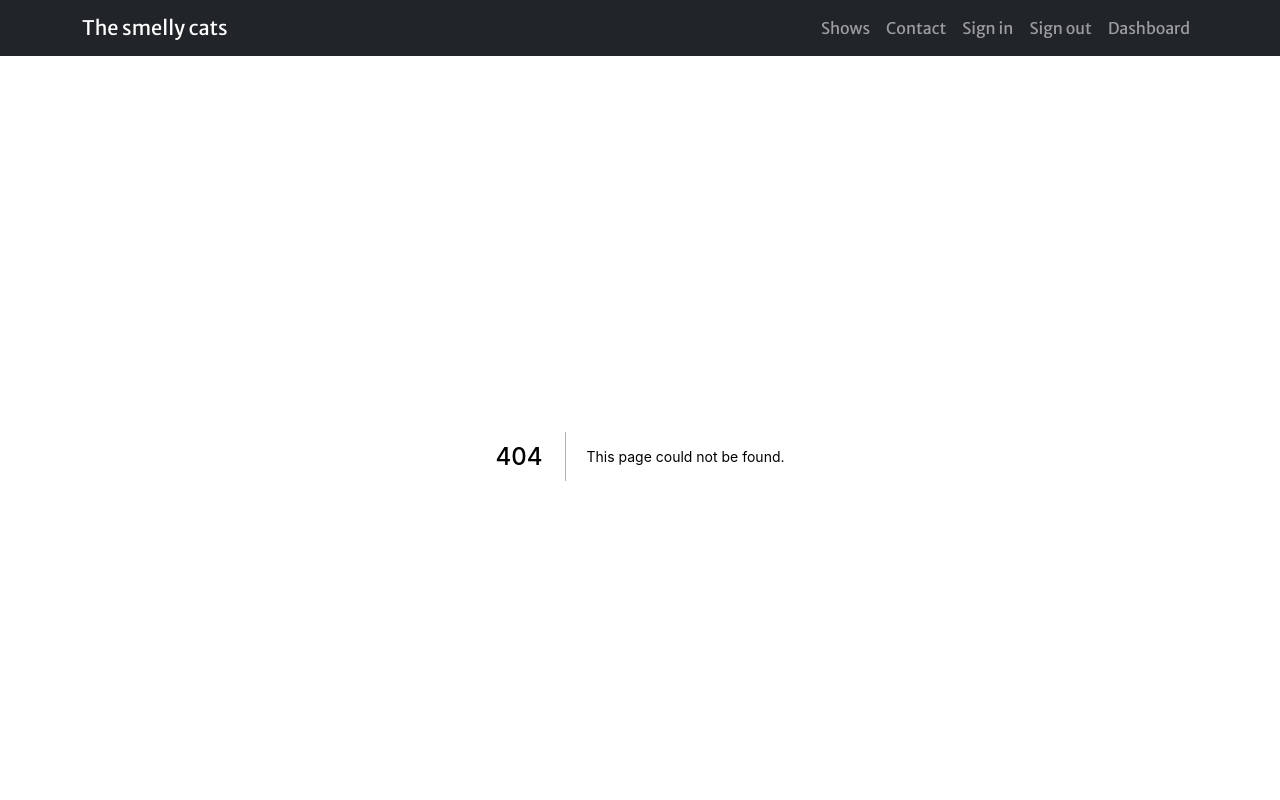
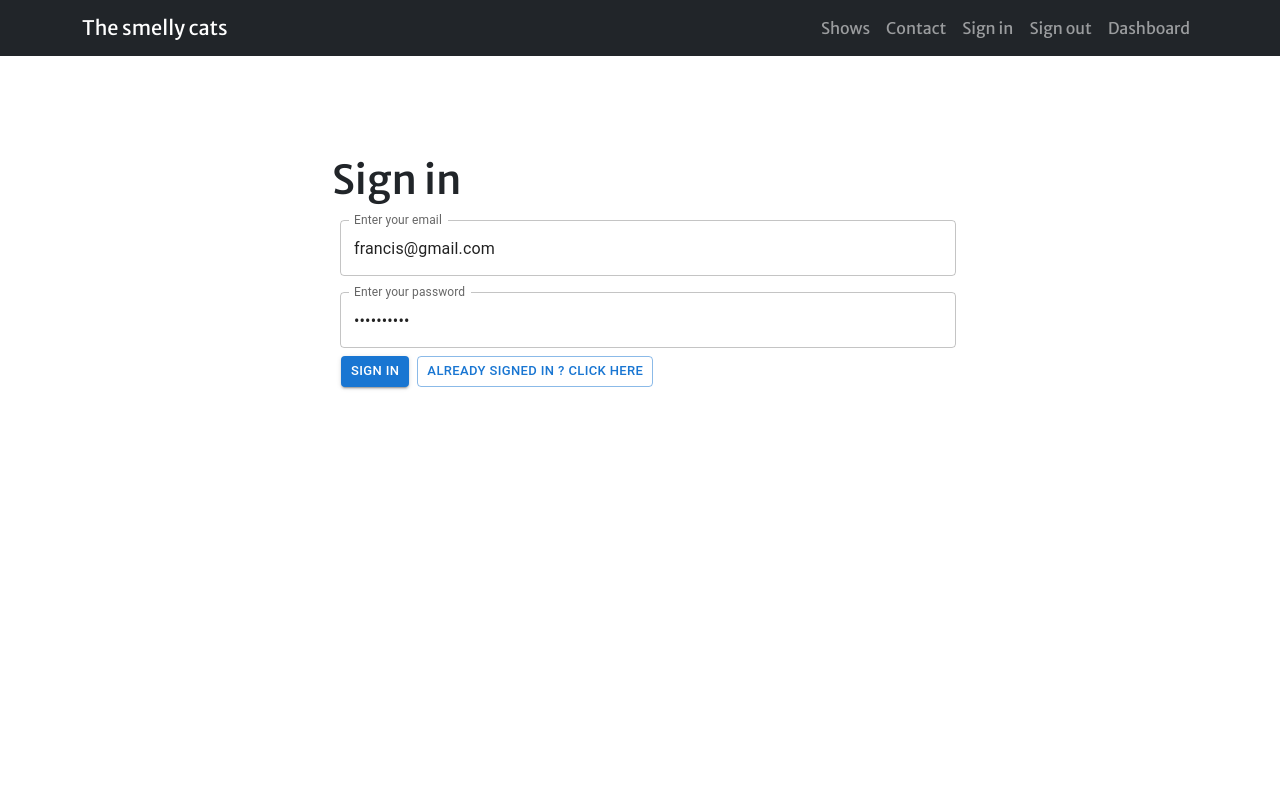
Before and after one commit to ferlobo1985/NEXT-Smellycats, a Next.js app: page /users/sign_in in a window 1280 px wide. Before the commit this address had no page. Shown: the top 800 px of the page. Built offline with nearby package versions, Linux system fonts and the light colour scheme.

Commit message:
05-Creating the sign in form

```diff
--- a/components/home/newsletter.js
+++ b/components/home/newsletter.js
@@ -22,6 +22,8 @@
         onSubmit:(values,{ resetForm })=>{
             setLoading(true)
             console.log(values)
+
+            /////
         }
     })
 
--- /dev/null
+++ b/pages/users/sign_in.js
@@ -0,0 +1,102 @@
+import { useRouter } from "next/router";
+import { useState } from "react";
+import { useFormik } from "formik";
+import * as Yup from "yup";
+
+import TextField from "@mui/material/TextField";
+import Button from "@mui/material/Button";
+import Box from "@mui/material/Box";
+
+import { errorHelper } from "helpers/functions";
+import Loader from "helpers/loader";
+
+const SignIn = () => {
+  const [formType, setFormType] = useState(false);
+  const router = useRouter();
+
+  const formik = useFormik({
+    initialValues: { email: "francis@gmail.com", password: "testing123" },
+    validationSchema: Yup.object({
+      email: Yup.string()
+        .required("Sorry the email is required")
+        .email("Thin is an invalid email"),
+      password: Yup.string().required("Sorry the password is required"),
+    }),
+    onSubmit: (values) => {
+      submitForm(values);
+    },
+  });
+
+  const submitForm = (values) => {
+    if (formType) {
+      // register
+      console.log(values, "register");
+    } else {
+      // sign in
+      console.log(values, "sign in");
+    }
+  };
+
+  const handleFormType = () => {
+    setFormType(!formType);
+  };
+
+  return (
+    <div className="container full_vh small top-space">
+      <>
+        <h1>{formType ? "Register" : "Sign in"}</h1>
+        <Box
+          component="form"
+          sx={{
+            "& .MuiTextField-root": { m: 1, width: "100%" },
+          }}
+          noValidate
+          autoComplete="off"
+          onSubmit={formik.handleSubmit}
+        >
+          <TextField
+            name="email"
+            label="Enter your email"
+            variant="outlined"
+            {...formik.getFieldProps("email")}
+            {...errorHelper(formik, "email")}
+          />
+
+          <TextField
+            name="password"
+            label="Enter your password"
+            variant="outlined"
+            type="password"
+            {...formik.getFieldProps("password")}
+            {...errorHelper(formik, "password")}
+          />
+
+          <div className="mb-3 si-btns">
+            <Button
+              variant="contained"
+              color="primary"
+              type="submit"
+              size="small"
+              className="me-2"
+            >
+              {formType ? "Register" : "Sign in"}
+            </Button>
+            <Button
+                variant="outlined"
+                size="small"
+                onClick={handleFormType}
+            >
+                {formType ?
+                    "Already registered ? click here"
+                    :
+                    "Already signed in ? click here"
+                }
+            </Button>
+          </div>
+        </Box>
+      </>
+    </div>
+  );
+};
+
+export default SignIn;
```
